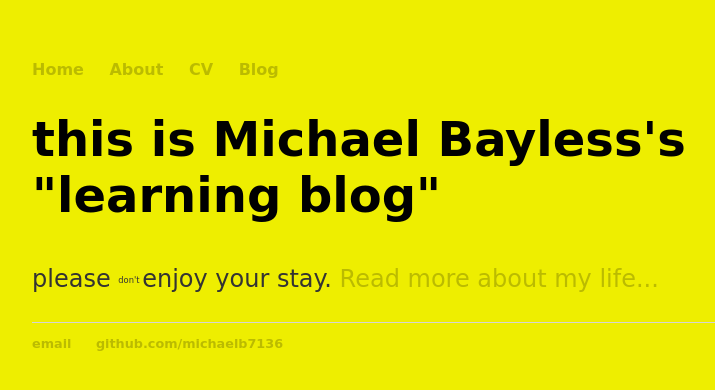
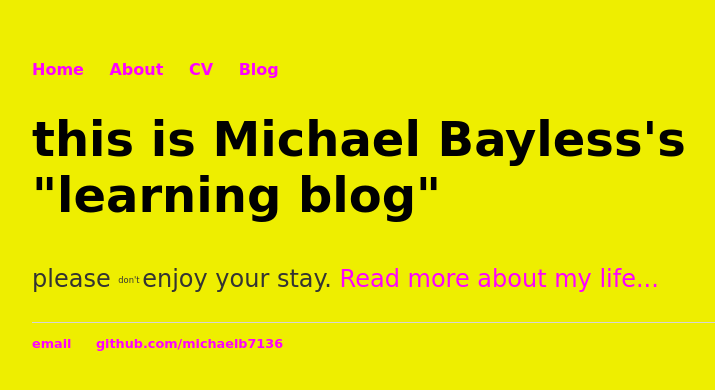
Before and after one commit to michaelb7136/michaelb7136, a Jekyll site: the page built from index.html, in a window 1280 px wide. Shown: the top 390 px of the page, without its empty margins (160-875 px from the left). Built offline with Jekyll 4.4.1, drawn with Linux system fonts in a browser that asks for light colours.

Commit message:
Update main.css

```diff
--- a/css/main.css
+++ b/css/main.css
@@ -16,7 +16,7 @@ nav ul li, footer ul li {
 }
 a {
     text-decoration: none;
-    color: #BBBB00;
+    color: #ff00ff;
 }
 a:hover {
     text-decoration: underline;
```
